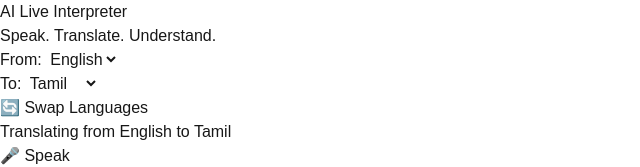
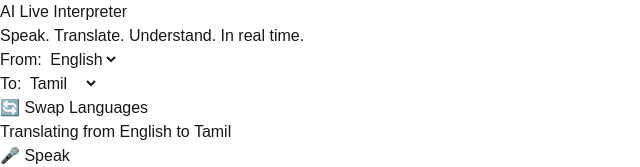
Before and after one commit to Prabhavathi-Ai/ai-live-interpreter, a Next.js app in the folder frontend/: page / in a window 1280 px wide. Shown: the top 167 px of the page, without its empty margins (0-640 px from the left). Built offline with nearby package versions, Linux system fonts and the light colour scheme.

Commit message:
Updated interpreter tagline

```diff
--- a/frontend/app/page.tsx
+++ b/frontend/app/page.tsx
@@ -216,7 +216,7 @@ export default function Home() {
     <main>
       <h1>AI Live Interpreter</h1>
 
-      <p>Speak. Translate. Understand.</p>
+      <p>Speak. Translate. Understand. In real time.</p>
 
       {/* Source language */}
       <div>
```
